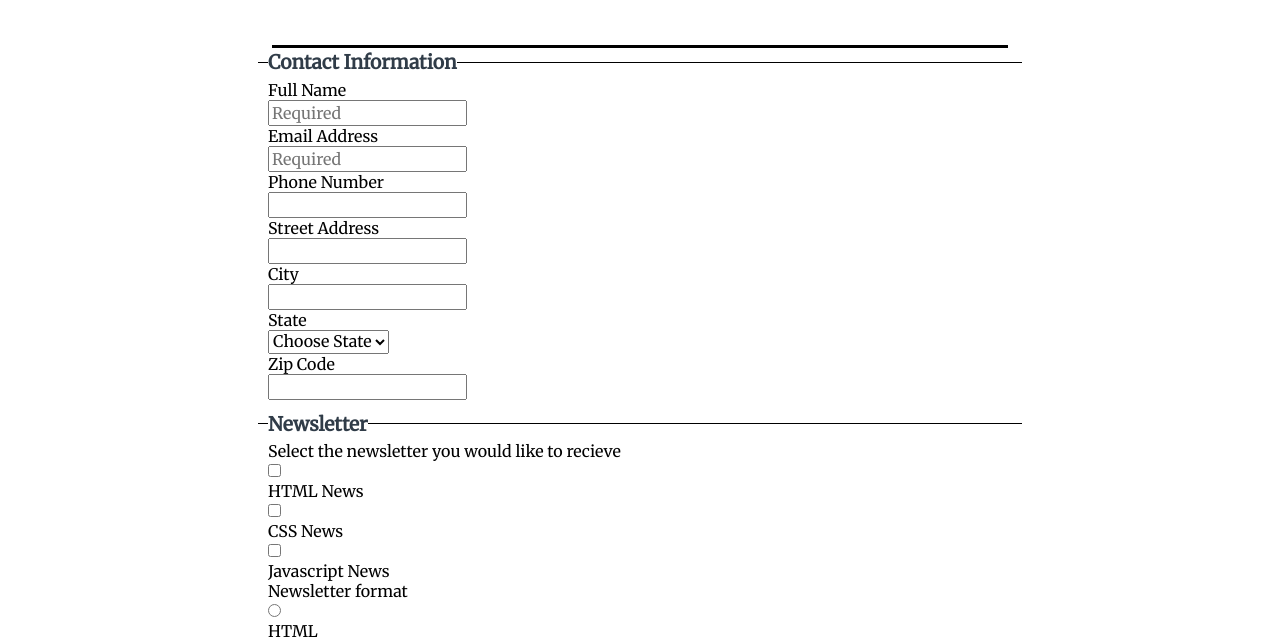
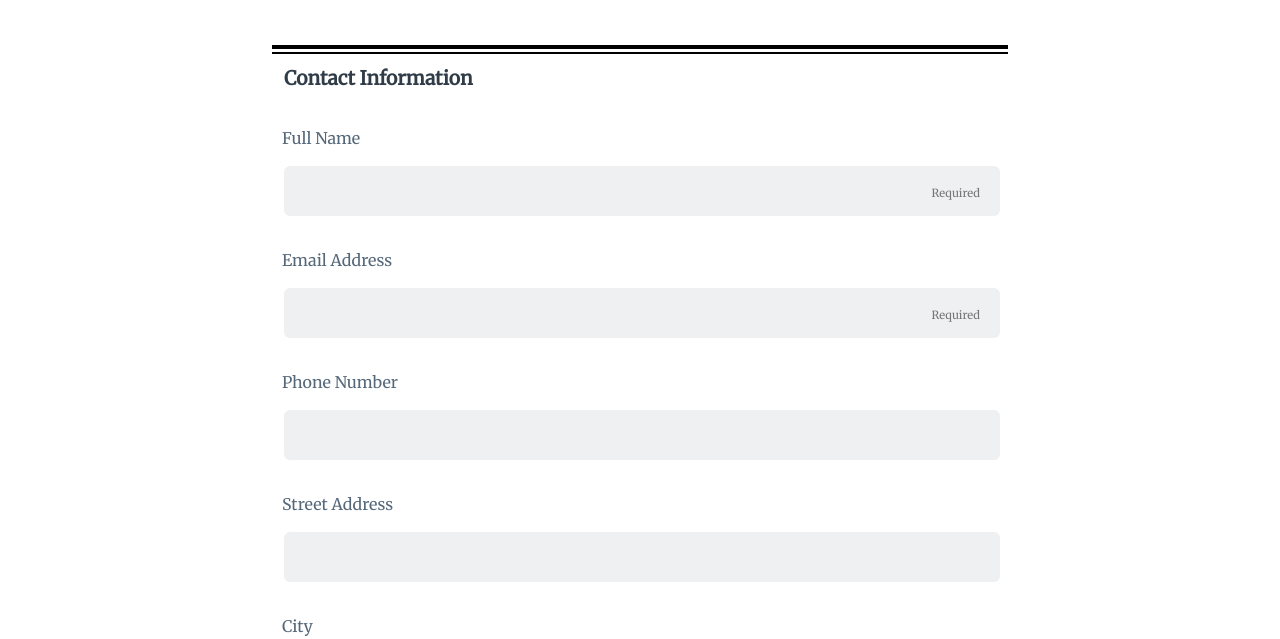
Before and after one commit to repelsins/Project_3, a plain HTML site: page index.html in a window 1280 px wide. Shown: the part 162-801 px from the top of the page. Drawn offline with Linux system fonts and the light colour scheme.

Commit message:
Update style.css

```diff
--- a/css/style.css
+++ b/css/style.css
@@ -7,7 +7,7 @@
 }
 
 body {
-	font-family: 'Merriweather', serif;
+  font-family: "Merriweather", serif;
 }
 
 h1,
@@ -20,17 +20,17 @@ h1 {
   font-size: 1.3em;
   font-weight: 500;
   text-transform: uppercase;
-	padding: .7em 0;
+  padding: 0.7em 0;
 }
 
 h2 {
   color: #303c48;
-	padding: 0 0 .3em;
+  padding: 0 0 0.3em;
 }
 
 p {
   color: #c0c4c7;
-	font-size: .9em;
+  font-size: 0.9em;
   margin: 0;
 }
 
@@ -48,26 +48,64 @@ header {
   text-align: center;
   margin: 0 1em 2px;
   padding: 3em;
-	border-bottom: 3px black solid;
+  border-bottom: 4px black solid;
 }
 
 /* Form styles */
 
 fieldset {
-	border-top: 1px black solid;
+  border-top: 2px black solid;
   border-bottom: none;
   border-left: none;
   border-right: none;
+  position: relative;
+  padding-top: 2.6em; /* Displace the absolutely positioned legend */
+  margin: 3px 1em 0;
 }
 
 legend {
   color: #303c48;
   font-size: 1.2em;
   font-weight: bold;
+  position: absolute;
+  top: 0;
+  left: 0;
+  padding: 12px;
 }
 
 label {
   display: block;
+  margin: 2em 0 1em;
+  color: #55687a;
+}
+
+input[type="text"],
+input[type="email"],
+input[type="tel"],
+select {
+  width: 100%;
+  padding: 12px 20px;
+  border: none;
+  border-radius: 6px;
+  background: #eff0f1;
+  min-height: 50px;
+  margin: 2px;
+  color: #a8adb2;
+}
+
+input[type="text"]:focus,
+input[type="email"]:focus,
+input[type="tel"]:focus,
+select:focus {
+  border: 2px #46698b solid;
+  outline: none;
+  padding: 12px 18px;
+}
+
+input[type="text"]::placeholder,
+input[type="email"]::placeholder {
+  text-align: right;
+  font-size: 0.7em;
 }
 
 /* Media Queries */
```
Lines whose indentation alone changed are shown as unchanged.
